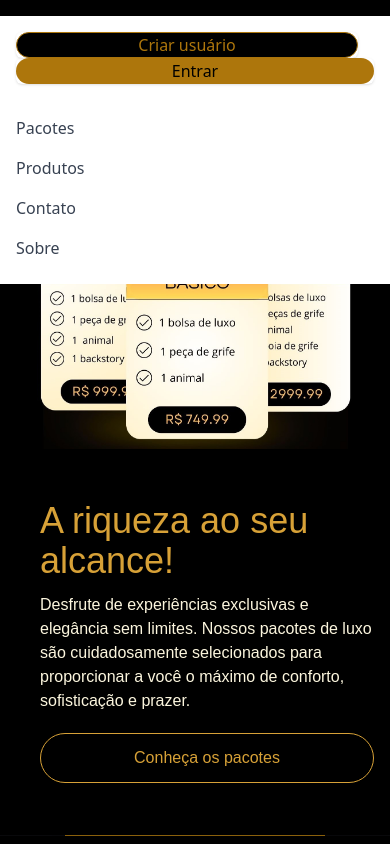
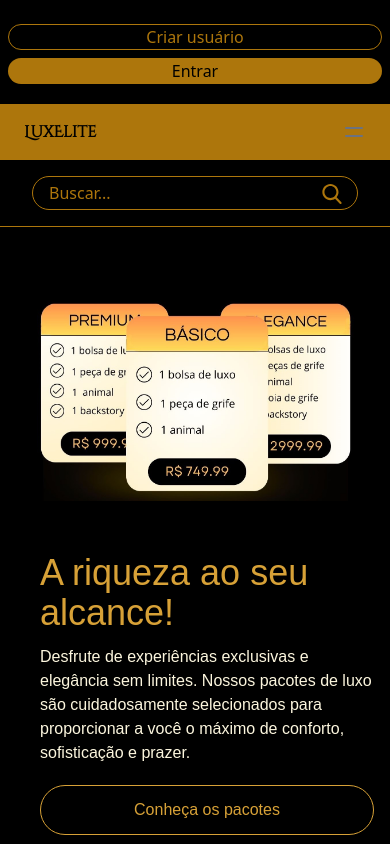
Before and after one commit to AlissonCurvina/luxElite, an Angular app: page / in a window 390 px wide. Shown: the top 844 px of the page. Built offline with nearby package versions, Linux system fonts and the light colour scheme; a web font is replaced by a local one.

Commit message:
Corrigido bug no menu de hamburger

```diff
--- a/src/app/app.routes.ts
+++ b/src/app/app.routes.ts
@@ -34,5 +34,5 @@ export const routes: Routes = [
     { path: 'forget-password', component:ForgetPasswordComponent},
     { path: 'search-results', component:SearchResultsComponent},
     { path: 'shopping-cart', component:ShoppingCartComponent },
-    { path: '**', component:HomepageComponent },
+    { path: '**', component:PageNotFoundComponent },
 ];
--- a/src/app/components/nav-login-menu/nav-login-menu.component.html
+++ b/src/app/components/nav-login-menu/nav-login-menu.component.html
@@ -1,17 +1,15 @@
-<nav x-data="{ isOpen: false }" class="relative pb-3 bg-black shadow dark:bg-black">
-	<div class="container pt-4 mx-auto md:flex md:justify-end md:items-center">
-		<!-- Mobile Menu open: "block", Menu closed: "hidden" -->
-		<div x-cloak :class="[isOpen ? 'translate-x-0 opacity-100 ' : 'opacity-0 -translate-x-full']"
-			class="absolute inset-x-0 z-20 w-full p-4 transition-all duration-300 ease-in-out bg-white dark:bg-black md:mt-0 md:p-0 md:top-0 md:relative md:bg-transparent md:w-auto md:opacity-100 md:translate-x-0 md:flex md:items-center">
-			<div class="flex flex-col md:flex-row md:mx-6">
-                <div class="rounded-md shadow mr-4">
+<nav  class="pb-3 bg-black shadow dark:bg-black">
+	<div class="container pt-4 mx-auto md:flex md:justify-end sm:items-center">
+		<div class="inset-x-0 z-20 w-full transition-all duration-300 ease-in-out dark:bg-black md:mt-0 md:p-0 md:top-0 md:relative md:bg-transparent md:w-auto md:opacity-100 md:translate-x-0 md:flex md:items-center">
+			<div class="items-center md:flex md:flex-row">
+                <div class="rounded-md shadow m-2">
                     <a
                         routerLink="/create-new-user"
                         routerLinkActive="active"
                         ariaCurrentWhenActive="page"
                         class="flex items-center justify-center px-5 border text-base font-thin rounded-full text-[#AD760C] transition-colors border-[#AD760C] bg-black hover:bg-[#AD760C] hover:text-white">Criar usuário</a>
                 </div>
-                <div class="rounded-md shadow">
+                <div class="rounded-md shadow m-2">
                     <a
                         routerLink="/login"
                         routerLinkActive="active"
--- a/src/app/components/nav-menu/nav-menu.component.html
+++ b/src/app/components/nav-menu/nav-menu.component.html
@@ -1,31 +1,19 @@
-<nav
-	x-data="{ isOpen: false }"
-	class="relative bg-gradient-to-l  from-[#AD760C] to-[#AD760C] shadow dark:bg-black">
+<nav class="relative bg-gradient-to-l from-[#AD760C] to-[#AD760C] shadow dark:bg-black">
 	<div class="container px-6 p-4 mx-auto md:flex md:justify-between md:items-center">
 		<div class="flex items-center justify-between font-bold font-cinzel">
 			<a routerLink="/home" routerLinkActive="active" ariaCurrentWhenActive="page">
 				<h1>LuxElite</h1>
 			</a>
 			<!-- Mobile menu button -->
-			<div class="flex lg:hidden">
-				<button
-					x-cloak
-					click="toggleMenu()"
-					type="button"
-					class="text-gray-500 dark:text-gray-200 hover:text-gray-600 dark:hover:text-gray-400 focus:outline-none focus:text-gray-600 dark:focus:text-gray-400"
+			<div class="block">
+				<button type="button" (click)="toggleMenu()"
+					class="block md:hidden text-gray-500 dark:text-gray-200 hover:text-gray-600 dark:hover:text-gray-400 focus:outline-none focus:text-gray-600 dark:focus:text-gray-400"
 					aria-label="toggle menu">
-					<svg
-						x-show="!isOpen"
-						xmlns="http://www.w3.org/2000/svg"
-						class="w-6 h-6"
-						fill="none"
-						viewBox="0 0 24 24"
-						stroke="currentColor"
-						stroke-width="2">
+					<svg *ngIf="!isMenuOpen" xmlns="http://www.w3.org/2000/svg" class="w-6 h-6" fill="none"
+						viewBox="0 0 24 24" stroke="currentColor" stroke-width="2">
 						<path stroke-linecap="round" stroke-linejoin="round" d="M4 8h16M4 16h16" />
 					</svg>
-
-					<svg x-show="isOpen" xmlns="http://www.w3.org/2000/svg" class="w-6 h-6" fill="none"
+					<svg *ngIf="isMenuOpen" xmlns="http://www.w3.org/2000/svg" class="w-6 h-6" fill="none"
 						viewBox="0 0 24 24" stroke="currentColor" stroke-width="2">
 						<path stroke-linecap="round" stroke-linejoin="round" d="M6 18L18 6M6 6l12 12" />
 					</svg>
@@ -34,20 +22,17 @@
 		</div>
 
 		<!-- Mobile Menu open: "block", Menu closed: "hidden" -->
-		<div x-cloak :class="[isOpen ? 'translate-x-0 opacity-100 ' : 'opacity-0 -translate-x-full']"
-			class="absolute inset-x-0 z-20 w-full p-4 transition-all duration-300 ease-in-out bg-white dark:bg-[#AD760C] md:mt-0 md:p-0 md:top-0 md:relative md:bg-transparent md:w-auto md:opacity-100 md:translate-x-0 md:flex md:items-center">
+		<div [ngClass]="isMenuOpen ? 'translate-x-0 opacity-100' : 'opacity-0 -translate-x-full'"
+			class="
+			absolute inset-x-0 z-20 w-full p-4 transition-all duration-300 ease-in-out bg-white dark:bg-[#AD760C] md:mt-0 md:p-0 md:top-0 md:relative md:bg-transparent md:w-auto md:opacity-100 md:translate-x-0 md:flex md:items-center">
 			<div class="flex flex-col md:flex-row md:mx-6">
-				<a
-                    class="my-2 text-gray-700 transition-colors duration-300 transform dark:text-black hover:text-white dark:hover:text-white md:mx-4 md:my-0"
-				    routerLink="/pricing" routerLinkActive="active" ariaCurrentWhenActive="page">Pacotes</a>
-				<a
-                    class="my-2 text-gray-700 transition-colors duration-300 transform dark:text-black hover:text-blue-500 dark:hover:text-white md:mx-4 md:my-0"
-                    routerLink="/products" routerLinkActive="active" ariaCurrentWhenActive="page">Produtos</a>
-				<a
-                    class="my-2 text-gray-700 transition-colors duration-300 transform dark:text-black hover:text-blue-500 dark:hover:text-white md:mx-4 md:my-0"
-				    routerLink="/contact" routerLinkActive="active" ariaCurrentWhenActive="page">Contato</a>
-				<a
-                    class="my-2 text-gray-700 transition-colors duration-300 transform dark:text-black hover:text-blue-500 dark:hover:text-white md:mx-4 md:my-0"
+				<a class="my-2 text-gray-700 transition-colors duration-300 transform dark:text-black hover:text-white dark:hover:text-white md:mx-4 md:my-0"
+					routerLink="/pricing" routerLinkActive="active" ariaCurrentWhenActive="page">Pacotes</a>
+				<a class="my-2 text-gray-700 transition-colors duration-300 transform dark:text-black hover:text-blue-500 dark:hover:text-white md:mx-4 md:my-0"
+					routerLink="/products" routerLinkActive="active" ariaCurrentWhenActive="page">Produtos</a>
+				<a class="my-2 text-gray-700 transition-colors duration-300 transform dark:text-black hover:text-blue-500 dark:hover:text-white md:mx-4 md:my-0"
+					routerLink="/contact" routerLinkActive="active" ariaCurrentWhenActive="page">Contato</a>
+				<a class="my-2 text-gray-700 transition-colors duration-300 transform dark:text-black hover:text-blue-500 dark:hover:text-white md:mx-4 md:my-0"
 					routerLink="/about" routerLinkActive="active" ariaCurrentWhenActive="page">Sobre</a>
 			</div>
 		</div>
--- a/src/app/components/nav-menu/nav-menu.component.ts
+++ b/src/app/components/nav-menu/nav-menu.component.ts
@@ -1,13 +1,19 @@
 import { Component } from '@angular/core';
 import { RouterOutlet, RouterLink, RouterLinkActive } from '@angular/router';
+import { NgClass, NgIf } from '@angular/common';
 
 @Component({
   selector: 'app-nav-menu',
   standalone: true,
-  imports: [RouterOutlet, RouterLink, RouterLinkActive],
+  imports: [RouterOutlet, RouterLink, RouterLinkActive, NgClass, NgIf],
   templateUrl: './nav-menu.component.html',
   styleUrl: './nav-menu.component.css'
 })
+
 export class NavMenuComponent {
+  isMenuOpen = false;
 
+  toggleMenu() {
+    this.isMenuOpen = !this.isMenuOpen;
+  }
 }
--- a/src/index.html
+++ b/src/index.html
@@ -12,6 +12,7 @@
   <link href="https://fonts.googleapis.com/css2?family=Poppins:wght@400;500;600;700&display=swap" rel="stylesheet">
   <link href="https://fonts.googleapis.com/css2?family=Galada&family=Gaegu:wght@300;400;700&family=Genos:wght@200;400;600&display=swap" rel="stylesheet">
   <link rel="icon" type="image/x-icon" href="favicon.ico">
+  <script defer src="https://cdn.jsdelivr.net/npm/alpinejs@3.x.x/dist/cdn.min.js"></script>
 </head>
 <body class="bg-zinc-950">
   <app-root></app-root>
```
